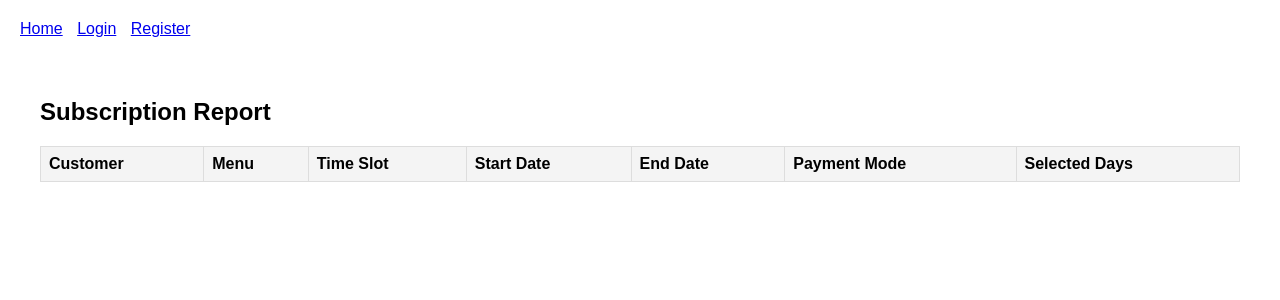
After one commit to adeelrehman77/django_kitchen, a Django app: page /subscription-report/ in a window 1280 px wide. The commit adds this page. Shown: the top 300 px of the page. Run offline with Django 5.2, Linux system fonts and the light colour scheme; data that the repository does not hold is empty.

Commit message:
Assistant checkpoint: Add subscription report feature
Assistant generated file changes:
- main/views.py: Add subscription report view
- main/templates/main/subscription_report.html: Create subscription report template
- main/static/css/style.css: Add styles for subscription report
- django_project/urls.py: Add subscription report URL

---

User prompt:

show me the current subscripton details/report

```diff
--- a/django_project/urls.py
+++ b/django_project/urls.py
@@ -9,6 +9,7 @@ from django.conf.urls.static import static
 urlpatterns = [
     path('admin/', admin.site.urls),
     path('', views.home, name='home'),
+    path('subscription-report/', views.subscription_report, name='subscription_report'),
     path('subscribe/', views.subscribe, name='subscribe'),
     path('profile/', views.profile, name='profile'),
     path('register/', views.register, name='register'),
--- a/main/static/css/style.css
+++ b/main/static/css/style.css
@@ -39,3 +39,26 @@ nav a {
     border-radius: 8px;
     text-align: center;
 }
+.subscription-report {
+    padding: 20px;
+}
+
+.report-table {
+    width: 100%;
+    border-collapse: collapse;
+    margin-top: 20px;
+}
+
+.report-table th, .report-table td {
+    border: 1px solid #ddd;
+    padding: 8px;
+    text-align: left;
+}
+
+.report-table th {
+    background-color: #f4f4f4;
+}
+
+.report-table tr:nth-child(even) {
+    background-color: #f9f9f9;
+}
--- /dev/null
+++ b/main/templates/main/subscription_report.html
@@ -0,0 +1,34 @@
+
+{% extends 'main/base.html' %}
+
+{% block content %}
+<div class="subscription-report">
+    <h2>Subscription Report</h2>
+    <table class="report-table">
+        <thead>
+            <tr>
+                <th>Customer</th>
+                <th>Menu</th>
+                <th>Time Slot</th>
+                <th>Start Date</th>
+                <th>End Date</th>
+                <th>Payment Mode</th>
+                <th>Selected Days</th>
+            </tr>
+        </thead>
+        <tbody>
+            {% for sub in subscriptions %}
+            <tr>
+                <td>{{ sub.customer.user.username }}</td>
+                <td>{{ sub.menu.name }}</td>
+                <td>{{ sub.time_slot }}</td>
+                <td>{{ sub.start_date }}</td>
+                <td>{{ sub.end_date }}</td>
+                <td>{{ sub.get_payment_mode_display }}</td>
+                <td>{{ sub.selected_days|join:", " }}</td>
+            </tr>
+            {% endfor %}
+        </tbody>
+    </table>
+</div>
+{% endblock %}
--- a/main/views.py
+++ b/main/views.py
@@ -89,3 +89,6 @@ def profile(request):
 def menu_preview(request, menu_id):
     menu = MenuList.objects.get(id=menu_id)
     return render(request, 'main/menu_preview.html', {'menu': menu})
+def subscription_report(request):
+    all_subscriptions = Subscription.objects.select_related('customer', 'menu', 'time_slot').all()
+    return render(request, 'main/subscription_report.html', {'subscriptions': all_subscriptions})
```
